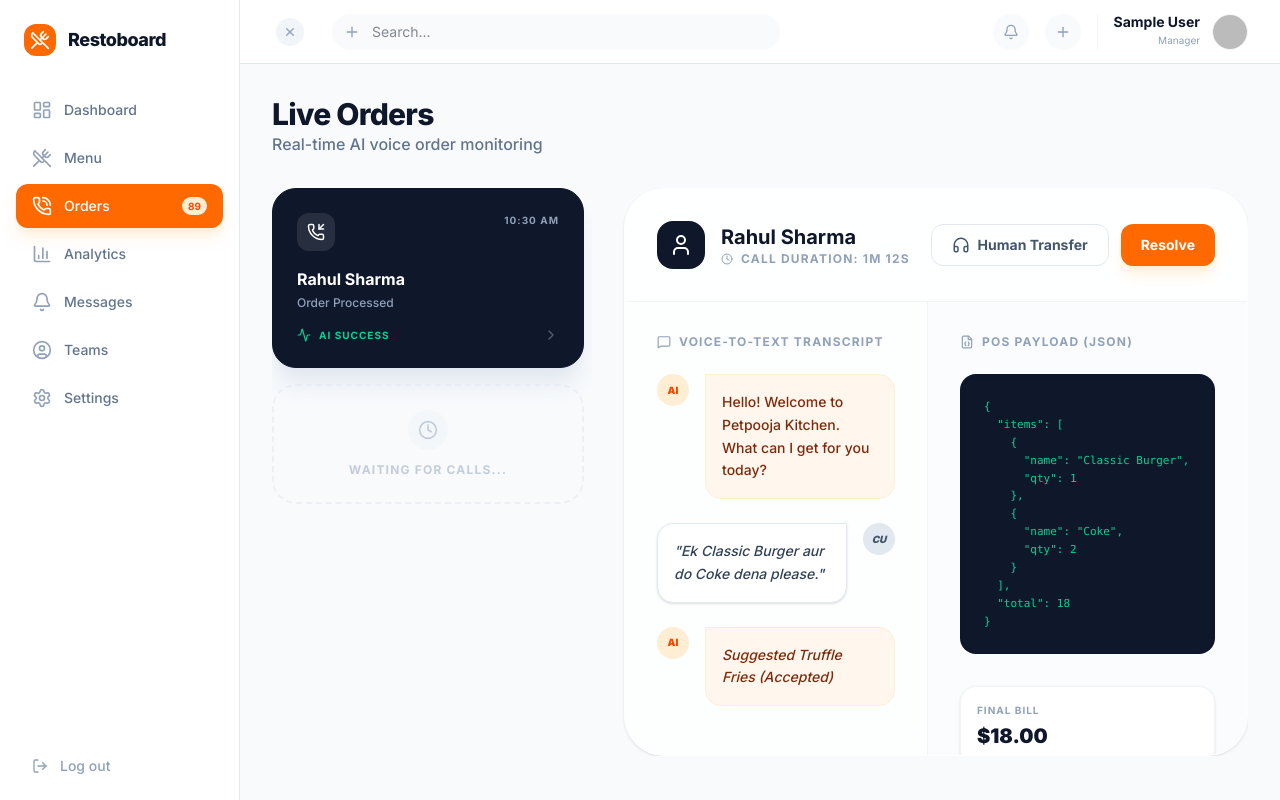
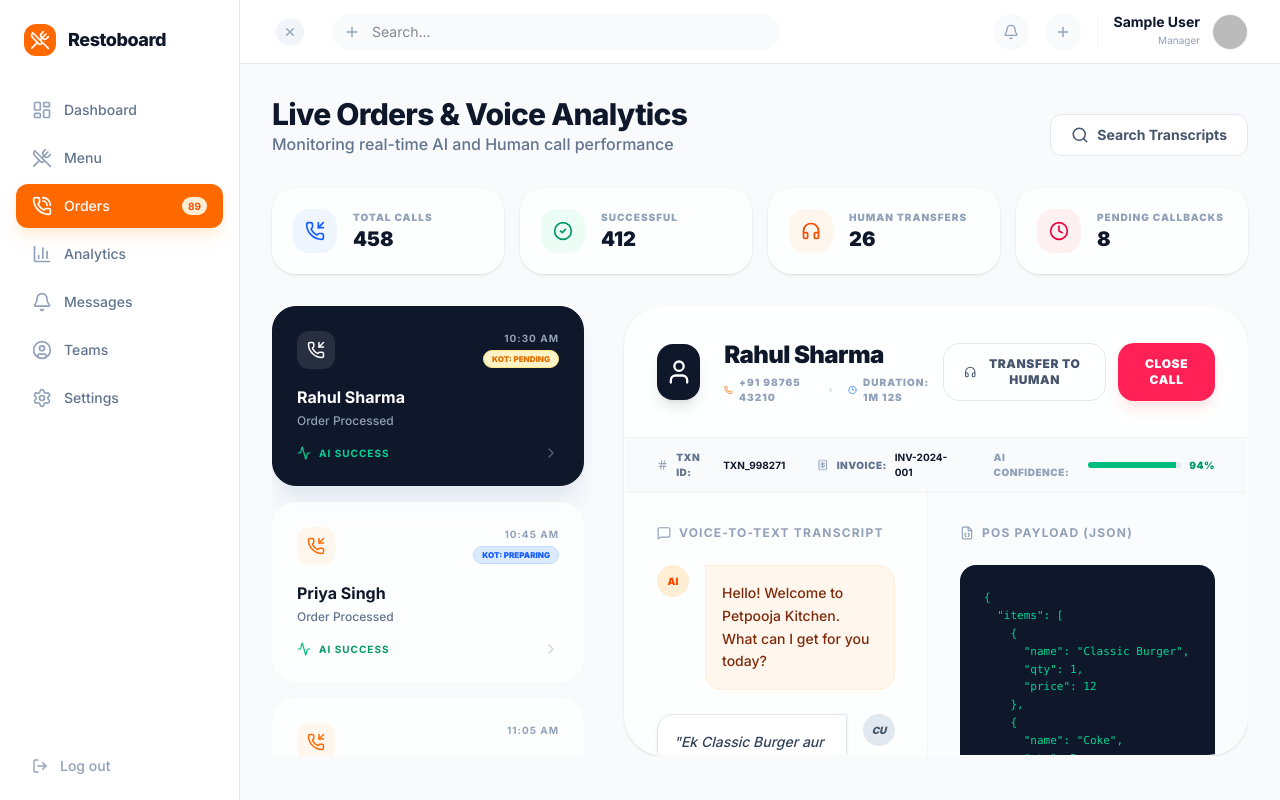
Before and after one commit to MaitraAmbalia/Petpooja-intel, a Next.js app: page /live-orders in a window 1280 px wide. Built offline with nearby package versions, Linux system fonts and the light colour scheme; no server answers; sample sign-in values are in the browser's storage.

Commit message:
Resolved calling v1

```diff
--- a/app/(dashboard)/live-orders/page.js
+++ b/app/(dashboard)/live-orders/page.js
@@ -1,7 +1,6 @@
 "use client";
 
 import DashboardLayout from "@/components/DashboardLayout";
-import { VOICE_ORDERS } from "@/lib/data-store";
 import { motion, AnimatePresence } from "framer-motion";
 import {
     PhoneIncoming,
@@ -13,11 +12,48 @@ import {
     Headphones,
     FileJson,
     Activity,
-    User
+    User,
+    Hash,
+    Receipt,
+    Phone,
+    CornerUpRight,
+    Search
 } from "lucide-react";
+import { VOICE_ORDERS, CALL_ANALYTICS } from "@/lib/data-store";
 import { useState } from "react";
 
-const OrderCard = ({ order, isActive, onClick }) => (
+const CallAnalyticsStats = () => (
+    <div className="grid grid-cols-1 md:grid-cols-4 gap-4">
+        {[
+            { label: "Total Calls", value: CALL_ANALYTICS.totalCalls, icon: PhoneIncoming, color: "text-blue-600", bg: "bg-blue-50" },
+            { label: "Successful", value: CALL_ANALYTICS.successfulCalls, icon: CheckCircle2, color: "text-emerald-600", bg: "bg-emerald-50" },
+            { label: "Human Transfers", value: CALL_ANALYTICS.humanTransfers, icon: Headphones, color: "text-orange-600", bg: "bg-orange-50" },
+            { label: "Pending Callbacks", value: CALL_ANALYTICS.pendingCallbacks, icon: Clock, color: "text-rose-600", bg: "bg-rose-50" },
+        ].map((stat, i) => (
+            <div key={i} className="glass p-5 rounded-[24px] border border-slate-200/50 shadow-sm flex items-center gap-4">
+                <div className={`p-3 rounded-2xl ${stat.bg} ${stat.color}`}>
+                    <stat.icon size={20} />
+                </div>
+                <div>
+                    <p className="text-[10px] font-black text-slate-400 uppercase tracking-widest">{stat.label}</p>
+                    <h3 className="text-xl font-black text-slate-900">{stat.value}</h3>
+                </div>
+            </div>
+        ))}
+    </div>
+);
+
+const OrderCard = ({ order, isActive, onClick }) => {
+    const getKOTStyle = (status) => {
+        switch (status) {
+            case 'PENDING': return 'bg-amber-100 text-amber-600 border-amber-200';
+            case 'PREPARING': return 'bg-blue-100 text-blue-600 border-blue-200';
+            case 'READY': return 'bg-emerald-100 text-emerald-600 border-emerald-200';
+            default: return 'bg-slate-100 text-slate-400 border-slate-200';
+        }
+    };
+
+    return (
         <motion.div
             onClick={onClick}
             whileHover={{ x: 4 }}
@@ -28,29 +64,40 @@ const OrderCard = ({ order, isActive, onClick }) => (
         >
             <div className="flex justify-between items-start mb-4">
                 <div className={`p-2.5 rounded-xl ${isActive ? "bg-white/10" : "bg-orange-50"}`}>
+                    {order.status === 'PENDING_CALLBACK' ?
+                        <CornerUpRight className={isActive ? "text-white" : "text-rose-500"} size={18} /> :
                         <PhoneIncoming className={isActive ? "text-white" : "text-orange-500"} size={18} />
+                    }
                 </div>
+                <div className="flex flex-col items-end gap-1">
                     <span className={`text-[10px] font-bold uppercase tracking-widest ${isActive ? "text-slate-400" : "text-slate-400"}`}>
                         {order.time}
                     </span>
+                    {order.kotStatus !== 'NONE' && (
+                        <span className={`px-2 py-0.5 rounded-full text-[8px] font-black uppercase border ${getKOTStyle(order.kotStatus)}`}>
+                            KOT: {order.kotStatus}
+                        </span>
+                    )}
+                </div>
             </div>
 
             <h4 className={`font-bold ${isActive ? "text-white" : "text-slate-900"}`}>{order.customer}</h4>
             <p className={`text-xs mt-1 font-medium ${isActive ? "text-slate-400" : "text-slate-500"}`}>
-            {order.status === 'COMPLETED' ? 'Order Processed' : 'AI Handling...'}
+                {order.status === 'COMPLETED' ? 'Order Processed' : order.status === 'TRANSFERRED' ? 'Human Handling' : 'Pending Callback'}
             </p>
 
             <div className="mt-4 flex items-center justify-between">
                 <div className="flex items-center gap-2">
                     <Activity size={14} className={isActive ? "text-emerald-400" : "text-emerald-500"} />
                     <span className={`text-[10px] font-bold uppercase tracking-widest ${isActive ? "text-emerald-400" : "text-emerald-600"}`}>
-                    AI Success
+                        {order.callType.replace('_', ' ')}
                     </span>
                 </div>
                 <ChevronRight size={16} className={isActive ? "text-white/30" : "text-slate-300 group-hover:translate-x-1 transition-transform"} />
             </div>
         </motion.div>
     );
+};
 
 export default function LiveOrdersPage() {
     const [selectedOrder, setSelectedOrder] = useState(VOICE_ORDERS[0]);
@@ -58,10 +105,19 @@ export default function LiveOrdersPage() {
     return (
         <DashboardLayout>
             <div className="h-[calc(100vh-140px)] flex flex-col gap-8">
+                <div className="flex justify-between items-end">
                     <div>
-                    <h1 className="text-3xl font-extrabold text-slate-900 tracking-tight">Live Orders</h1>
-                    <p className="text-slate-500 font-medium">Real-time AI voice order monitoring</p>
+                        <h1 className="text-3xl font-extrabold text-slate-900 tracking-tight">Live Orders & Voice Analytics</h1>
+                        <p className="text-slate-500 font-medium">Monitoring real-time AI and Human call performance</p>
                     </div>
+                    <div className="flex gap-2">
+                        <button className="px-5 py-2.5 rounded-xl bg-white border border-slate-200 text-slate-600 font-bold text-sm hover:bg-slate-50 transition-all flex items-center gap-2">
+                            <Search size={18} /> Search Transcripts
+                        </button>
+                    </div>
+                </div>
+
+                <CallAnalyticsStats />
 
                 <div className="flex-1 flex gap-8 overflow-hidden">
                     {/* Order List */}
@@ -96,24 +152,51 @@ export default function LiveOrdersPage() {
                                 >
                                     {/* Pane Header */}
                                     <div className="p-8 border-b border-slate-100 flex justify-between items-center bg-white/50">
+                                        <div className="flex items-center gap-6">
+                                            <div className="w-14 h-14 rounded-2xl bg-slate-900 flex items-center justify-center text-white shadow-lg">
+                                                <User size={28} />
+                                            </div>
+                                            <div className="space-y-1">
+                                                <h3 className="text-2xl font-black text-slate-900 tracking-tight">{selectedOrder.customer}</h3>
                                                 <div className="flex items-center gap-4">
-                                            <div className="w-12 h-12 rounded-2xl bg-slate-900 flex items-center justify-center text-white">
-                                                <User size={24} />
-                                            </div>
-                                            <div>
-                                                <h3 className="text-xl font-bold text-slate-900">{selectedOrder.customer}</h3>
-                                                <p className="text-xs font-bold text-slate-400 uppercase tracking-widest flex items-center gap-2">
-                                                    <Clock size={12} /> Call Duration: 1m 12s
+                                                    <p className="text-[10px] font-black text-slate-400 uppercase tracking-widest flex items-center gap-1.5">
+                                                        <Phone size={12} className="text-orange-500" /> {selectedOrder.phoneNumber}
+                                                    </p>
+                                                    <div className="w-1 h-1 rounded-full bg-slate-200" />
+                                                    <p className="text-[10px] font-black text-slate-400 uppercase tracking-widest flex items-center gap-1.5">
+                                                        <Clock size={12} className="text-blue-500" /> Duration: 1m 12s
                                                     </p>
                                                 </div>
                                             </div>
+                                        </div>
                                         <div className="flex gap-3">
-                                            <button className="px-5 py-2.5 rounded-xl border border-slate-200 font-bold text-sm text-slate-600 hover:bg-slate-50 transition-all flex items-center gap-2">
-                                                <Headphones size={18} /> Human Transfer
+                                            <button className="px-5 py-3 rounded-2xl border border-slate-200 font-black text-xs text-slate-600 hover:bg-slate-50 transition-all flex items-center gap-2 uppercase tracking-wider">
+                                                <Headphones size={18} /> Transfer to Human
                                             </button>
-                                            <button className="px-5 py-2.5 rounded-xl bg-orange-500 text-white font-bold text-sm shadow-lg shadow-orange-100 hover:bg-orange-600 transition-all">
-                                                Resolve
+                                            <button className="px-5 py-3 rounded-2xl bg-rose-500 text-white font-black text-xs shadow-lg shadow-rose-100 hover:bg-rose-600 transition-all uppercase tracking-wider">
+                                                Close Call
                                             </button>
+                                        </div>
+                                    </div>
+
+                                    {/* Order Meta Info Bar */}
+                                    <div className="px-8 py-3 bg-slate-50 border-b border-slate-100 flex gap-8">
+                                        <div className="flex items-center gap-2">
+                                            <Hash size={12} className="text-slate-400" />
+                                            <span className="text-[10px] font-black text-slate-500 uppercase tracking-wider">Txn ID:</span>
+                                            <span className="text-[10px] font-bold text-slate-900">{selectedOrder.transactionId}</span>
+                                        </div>
+                                        <div className="flex items-center gap-2">
+                                            <Receipt size={12} className="text-slate-400" />
+                                            <span className="text-[10px] font-black text-slate-500 uppercase tracking-wider">Invoice:</span>
+                                            <span className="text-[10px] font-bold text-slate-900">{selectedOrder.invoiceNo}</span>
+                                        </div>
+                                        <div className="ml-auto flex items-center gap-2">
+                                            <span className="text-[10px] font-black text-slate-400 uppercase tracking-wider">AI Confidence:</span>
+                                            <div className="w-24 h-1.5 bg-slate-200 rounded-full overflow-hidden">
+                                                <div className="h-full bg-emerald-500 w-[94%]" />
+                                            </div>
+                                            <span className="text-[10px] font-black text-emerald-600 uppercase tracking-wider">94%</span>
                                         </div>
                                     </div>
 
```
Also changed, not shown: app/lib/data-store.js. Lines whose indentation alone changed are shown as unchanged.
